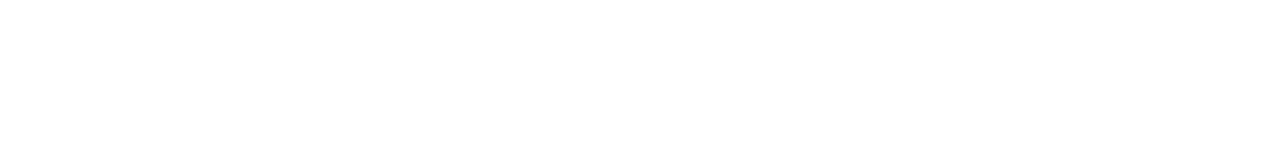
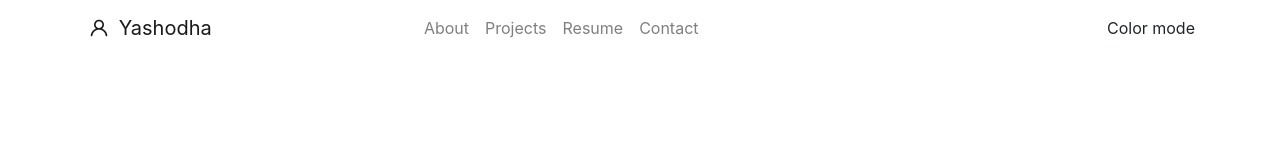
Before and after one commit to YashodhaSubhasinghe/Portfolio_Website, a plain HTML site: page index.html in a window 1280 px wide. Drawn offline with nearby package versions, Linux system fonts and the light colour scheme.

Commit message:
Add navbar

```diff
--- a/index.html
+++ b/index.html
@@ -1,12 +1,73 @@
-<!DOCTYPE html>
+<!doctype html>
 <html lang="en">
-<head>
-    <meta charset="UTF-8">
-    <meta http-equiv="X-UA-Compatible" content="IE=edge">
-    <meta name="viewport" content="width=device-width, initial-scale=1.0">
-    <title>Hello</title>
-</head>
-<body>
+  <head>
+    <meta charset="utf-8">
+    <meta name="viewport" content="width=device-width, initial-scale=1, shrink-to-fit=no">
+    <meta name="description" content="">
+    <meta name="author" content="">
 
-</body>
+    <title>Marvel HTML Bootstrap 4 Template</title>
+
+    <link rel="stylesheet" href="css/bootstrap.min.css">
+    <link rel="stylesheet" href="css/unicons.css">
+    <link rel="stylesheet" href="css/owl.carousel.min.css">
+    <link rel="stylesheet" href="css/owl.theme.default.min.css">
+
+    <!-- MAIN STYLE -->
+    <link rel="stylesheet" href="css/tooplate-style.css">
+
+<!--
+
+Tooplate 2115 Marvel
+
+https://www.tooplate.com/view/2115-marvel
+
+-->
+  </head>
+  <body>
+
+    <!-- MENU -->
+    <nav class="navbar navbar-expand-sm navbar-light">
+        <div class="container">
+            <a class="navbar-brand" href="index.html"><i class='uil uil-user'></i> Yashodha</a>
+
+            <button class="navbar-toggler" type="button" data-toggle="collapse" data-target="#navbarNav" aria-controls="navbarNav" aria-expanded="false"
+                aria-label="Toggle navigation">
+                <span class="navbar-toggler-icon"></span>
+                <span class="navbar-toggler-icon"></span>
+                <span class="navbar-toggler-icon"></span>
+            </button>
+
+            <div class="collapse navbar-collapse" id="navbarNav">
+                <ul class="navbar-nav mx-auto">
+                    <li class="nav-item">
+                        <a href="#about" class="nav-link"><span data-hover="About">About</span></a>
+                    </li>
+                    <li class="nav-item">
+                        <a href="#project" class="nav-link"><span data-hover="Projects">Projects</span></a>
+                    </li>
+                    <li class="nav-item">
+                        <a href="#resume" class="nav-link"><span data-hover="Resume">Resume</span></a>
+                    </li>
+                    <li class="nav-item">
+                        <a href="#contact" class="nav-link"><span data-hover="Contact">Contact</span></a>
+                    </li>
+                </ul>
+
+                <ul class="navbar-nav ml-lg-auto">
+                    <div class="ml-lg-4">
+                      <div class="color-mode d-lg-flex justify-content-center align-items-center">
+                        <i class="color-mode-icon"></i>
+                        Color mode
+                      </div>
+                    </div>
+                </ul>
+            </div>
+        </div>
+    </nav>
+
+
+
+
+  </body>
 </html>
```
